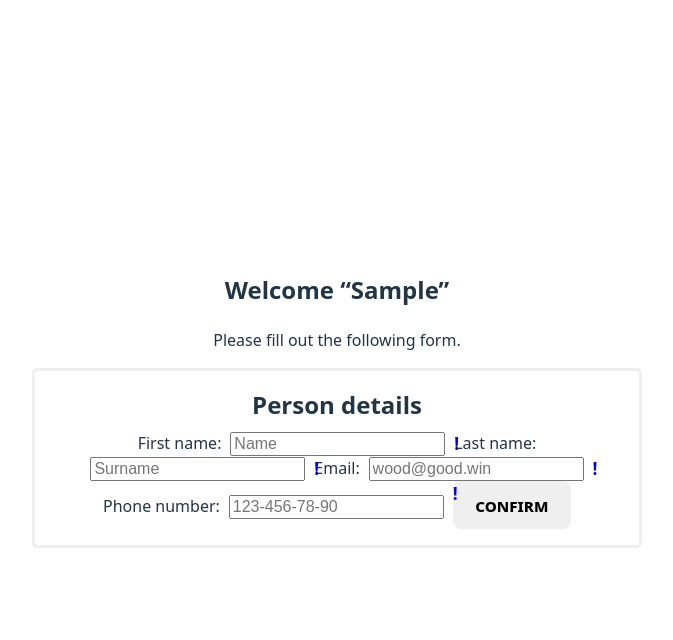
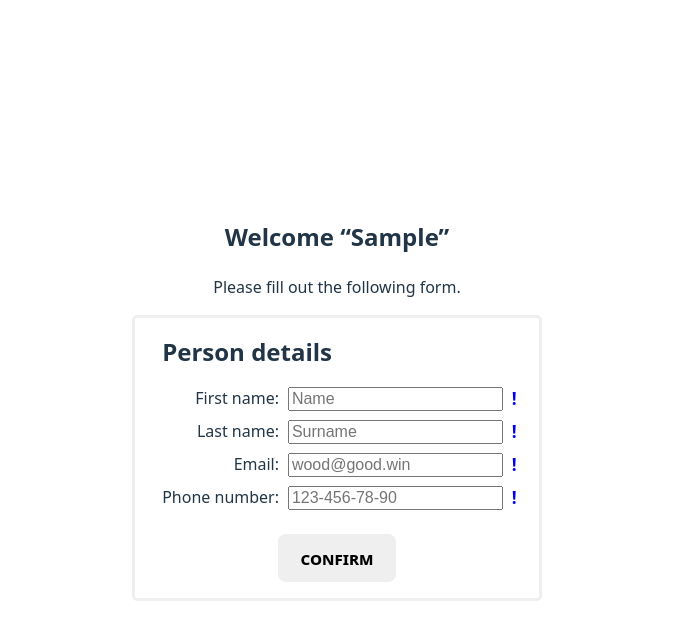
Before and after one commit to petrushya/sample-cv, a React (Vite) app: page / in a window 1280 px wide. Both pictures are taken after typing "Sample" into the empty fields and a click on the button "confirm". Shown: the top 640 px of the page, without its empty margins (303-976 px from the left). Built offline with nearby package versions, Linux system fonts and the light colour scheme.

Commit message:
added classes to Person

```diff
--- a/src/assets/person.jsx
+++ b/src/assets/person.jsx
@@ -22,8 +22,11 @@ export default function Person({ data, setData }) {
   data.person && console.log(data);
   return (
     <>
-      <form onSubmit={handleSavePerson}>
-        <h2>Person details</h2>
+      <form
+        className="element-flex dir-column top-margin"
+        onSubmit={handleSavePerson}
+      >
+        <h2 className="self-start">Person details</h2>
         <label>
           First name:
           <input
@@ -85,6 +88,7 @@ export default function Person({ data, setData }) {
         <button
           key={data.nickname + "btnPerson"}
           id={data.nickname + "btnPerson"}
+          className="self-center top-margin"
         >
           confirm
         </button>
```
